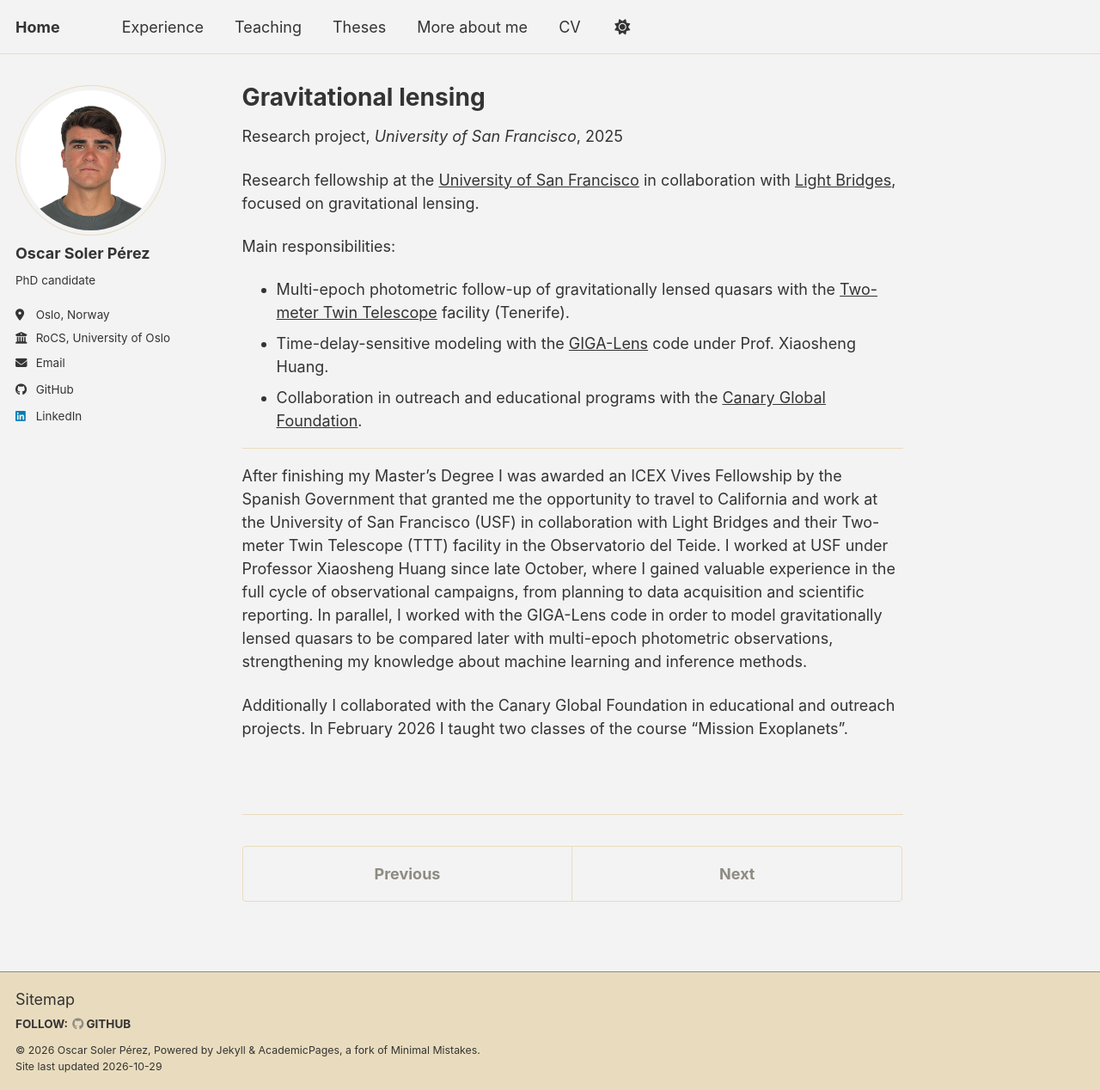
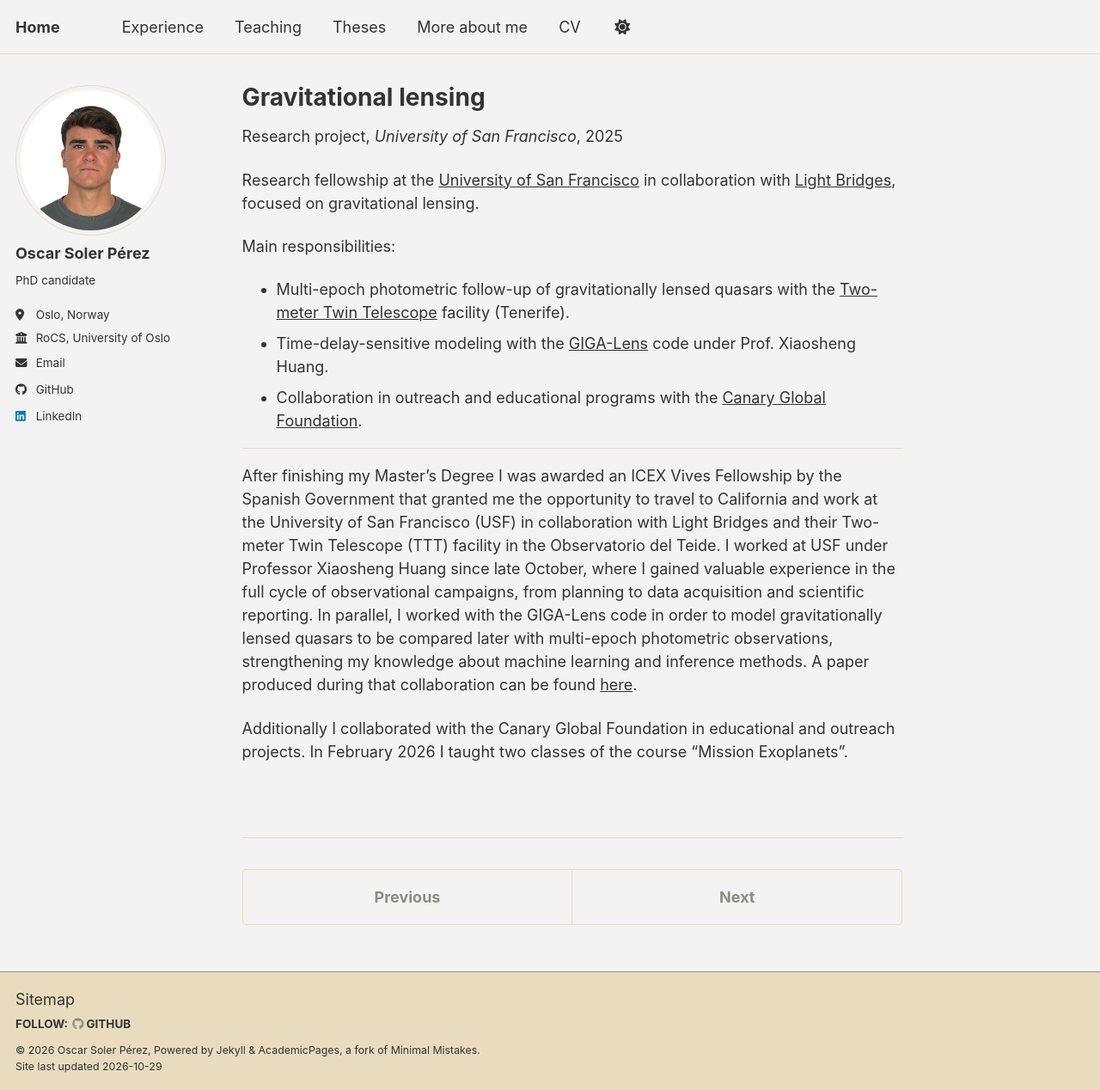
Before and after one commit to oscar-s-p/oscar-s-p, a Jekyll site: the page built from _experience/grav_lens.md, in a window 1280 px wide and 1268 px high. Shown: the whole window at 86% size. Built offline with Jekyll 4.4.1, drawn with Linux system fonts in a browser that asks for light colours; a script bundle is joined from its source files by our own code; library files that are not in the unit come from our copies.

Commit message:
[ADD] paper with result of USF

```diff
--- a/_experience/grav_lens.md
+++ b/_experience/grav_lens.md
@@ -18,5 +18,6 @@
 -------
 
 After finishing my Master’s Degree I was awarded an ICEX Vives Fellowship by the Spanish Government that granted me the opportunity to travel to California and work at the University of San Francisco (USF) in collaboration with Light Bridges and their Two-meter Twin Telescope (TTT) facility in the Observatorio del Teide.  I worked at USF under Professor Xiaosheng Huang since late October, where I gained valuable experience in the full cycle of observational campaigns, from planning to data acquisition and scientific reporting. In parallel, I worked with the GIGA-Lens code in order to model gravitationally lensed quasars to be compared later with multi-epoch photometric observations, strengthening my knowledge about machine learning and inference methods.
+A paper produced during that collaboration can be found [here](https://arxiv.org/abs/2604.02418).
 
 Additionally I collaborated with the Canary Global Foundation in educational and outreach projects. In February 2026 I taught two classes of the course "Mission Exoplanets".
```
